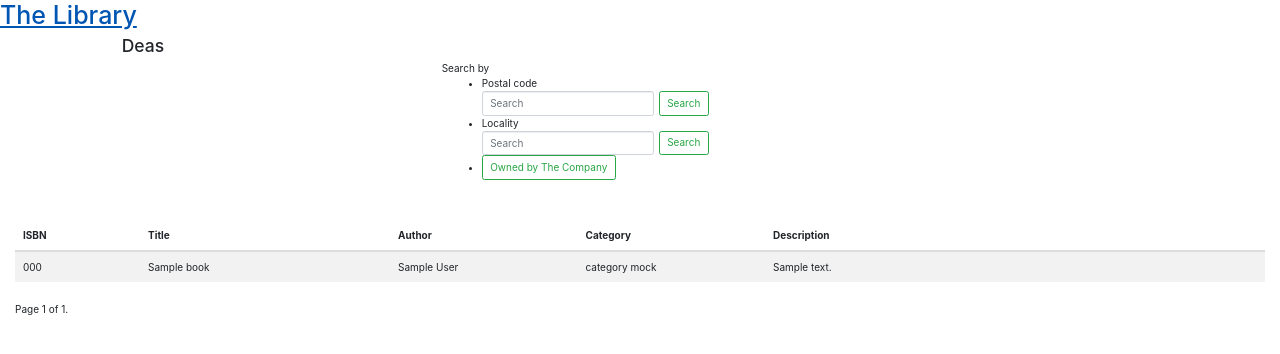
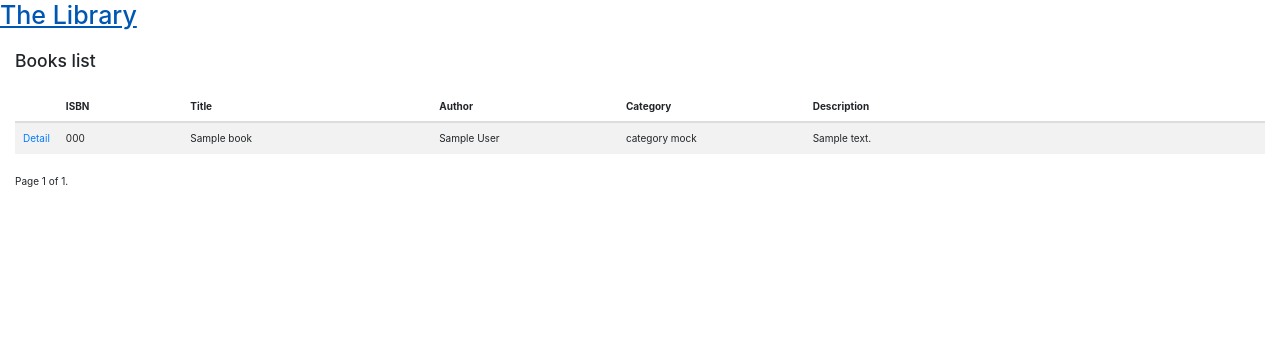
Before and after one commit to Alvarobeta/desfibrimaps, a Django app: template templates/thelibrary/index.html in a window 1280 px wide. Shown: the top 354 px of the page. Run offline with Django 3.2, Linux system fonts and the light colour scheme; the template is opened without the code that fills it: most values are stand-ins (such as "Sample title", 1, 10 or a date in 2020); some libraries are stand-ins or nearby versions.

Commit message:
Added book detail view

```diff
--- a/config/urls.py
+++ b/config/urls.py
@@ -17,28 +17,13 @@ from django.contrib import admin
 from django.urls import path
 from django.conf.urls import url
 from thelibrary import views
-#from api.library.v1.books.views.books_view import BooksView
+from api.library.v1.books.views.books_view import BooksView
 
 urlpatterns = [
     path('admin/', admin.site.urls),
-    path('library/', views.index, name='index')
-
-
-]
-"""     url(
-        r'^library/?$',
+    path('library/', views.index, name='index'),
+    path('library/books/<str:book_id>',
         BooksView.as_view(),
         name='books_list_view'
-
-    ), """
-
-"""
-    path('library/nearest/', views.nearest, name='nearest'),
-    path('library/nearest/<int:lat>', views.nearest, name='nearest'),
-    path('library/<str:pk>/', views.DeaDetailView.as_view(), name='detail'),
-    path('create/', views.create, name='create'),
-
-    path('library/orderByLocality',
-         views.OrderByLocality.as_view(), name='orderByLocality'),
-    path('library/orderByPostalCode',
-         views.OrderByPostalCode.as_view(), name='orderByPostalCode') """
+    )
+]
--- a/requirements.txt
+++ b/requirements.txt
@@ -1,2 +1,3 @@
 django>=2.1.0, <2.2.0
 djangorestframework==3.7.3
+injector==0.17.0
--- a/templates/thelibrary/base.html
+++ b/templates/thelibrary/base.html
@@ -2,7 +2,7 @@
 <html>
 
 <head>
-    <title>The Library</title>
+    <title>The Library APP</title>
     <meta charset="utf-8">
     <meta name="viewport" content="width=device-width, initial-scale=1">
     <link rel="stylesheet" href="https://maxcdn.bootstrapcdn.com/bootstrap/3.4.0/css/bootstrap.min.css">
--- a/templates/thelibrary/index.html
+++ b/templates/thelibrary/index.html
@@ -2,14 +2,21 @@
 {% block content %}
 <div class="container-fluid">
     <div class="row">
-        <div class="col-md-1 col-xs-1 col-sm-1"></div>
-        <div class="col-md-10 col-xs-10 col-sm-10">
-            <h3 class="round3">Deas</h3>
+        <div class="col-md-8 col-xs-8 col-sm-8"></div>
+        <div class="col-md-2 col-xs-2 col-sm-2">
+            <br />
         </div>
-        <div class="col-md-1 col-xs-1 col-sm-1"></div>
+        <div class="col-md-2 col-xs-2 col-sm-2">
+            <br />
+        </div>
+    </div>
+    <div class="row">
+        <div class="col-md-12 col-xs-12 col-sm-12">
+            <h3 class="round3">Books list</h3>
+        </div>
     </div>
 
-    <div class="row">
+    <!-- <div class="row">
         <div class="col-md-1 col-xs-1 col-sm-1"></div>
         <div class="col-md-3 col-xs-3 col-sm-3">
 
@@ -42,37 +49,33 @@
                 </li>
             </ul>
         </div>
-    </div>
+    </div> -->
 
-    <div class="row">
-        <div class="col-md-8 col-xs-8 col-sm-8"></div>
-        <div class="col-md-2 col-xs-2 col-sm-2">
-            <br />
-        </div>
-        <div class="col-md-2 col-xs-2 col-sm-2">
-            <br />
-        </div>
-    </div>
     <br />
     {% if page_obj %}
     <table class="table table-striped">
         <thead>
             <tr>
+                <th style="width: 3%;"></th>
                 <th style="width: 10%;">ISBN</th>
                 <th style="width: 20%;">Title</th>
                 <th style="width: 15%;">Author</th>
                 <th style="width: 15%;">Category</th>
-                <th style="width: 40%;">Description</th>
+                <th style="width: 37%;">Description</th>
             </tr>
         </thead>
         {% for book in page_obj %}
         <tbody>
             <tr>
+                <td style="width: 3%;">
+                    <a href="{% url 'books_list_view' book.id %}">Detail </a>
+                    <span class="badge"></span>
+                </td>
                 <td style="width: 10%;">{{book.isbn}}</td>
                 <td style="width: 20%;">{{book.title}}</td>
                 <td style="width: 15%;">{{book.author.full_name}}</td>
                 <td style="width: 15%;">category mock</td>
-                <td style="width: 40%;">{{book.description}}</td>
+                <td style="width: 37%;">{{book.description}}</td>
             </tr>
         </tbody>
         {% endfor %}
--- a/thelibrary/context/library/domain/book/__init__.py
+++ b/thelibrary/context/library/domain/book/__init__.py
@@ -1 +1,2 @@
+from .book_id import BookId
 from .book_repository import BookRepository
--- a/thelibrary/context/library/infrastructure/django/repositories/__init__.py
+++ b/thelibrary/context/library/infrastructure/django/repositories/__init__.py
@@ -0,0 +1 @@
+from .book_repository_django import BookRepositoryDjango
```
Also changed, not shown: templates/thelibrary/dea.html (deleted, +0 -26 lines), thelibrary/context/library/application/list_books/__init__.py (deleted), thelibrary/infrastructure/django/migrations/0001_initial.py.
